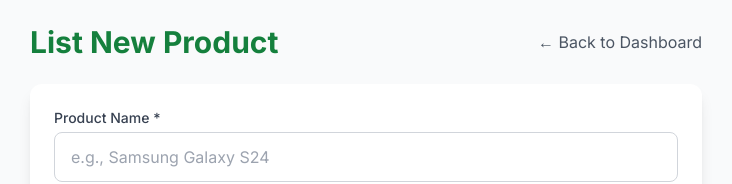
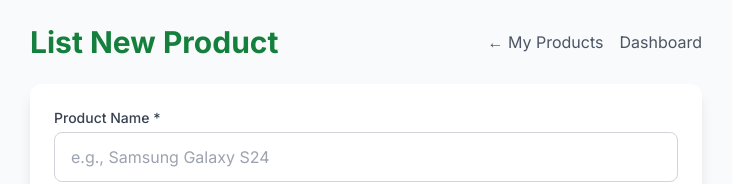
Before and after one commit to sikhumbuzilesncube/Trendsell, a Next.js app: page /dashboard/supplier/new in a window 1280 px wide. Shown: the top 184 px of the page, without its empty margins (274-1006 px from the left). Built offline with nearby package versions, Linux system fonts and the light colour scheme; no server answers; the database is empty.

Commit message:
Update page.tsx

```diff
--- a/app/dashboard/supplier/new/page.tsx
+++ b/app/dashboard/supplier/new/page.tsx
@@ -67,7 +67,7 @@ export default function NewProduct() {
       // Parse numbers
       const wholesalePrice = parseFloat(formData.wholesale_price)
       const profitMargin = parseFloat(formData.seller_profit_margin)
-      const stockQuantity = parseInt(formData.stock_quantity)
+      const stockQuantity = parseInt(formData.stock_quantity) || 0
 
       if (isNaN(wholesalePrice) || wholesalePrice <= 0) {
         throw new Error('Please enter a valid wholesale price')
@@ -95,7 +95,7 @@ export default function NewProduct() {
           wholesale_price: wholesalePrice,
           seller_profit_margin: profitMargin,
           final_price: finalPrice,
-          stock_quantity: stockQuantity || 0,
+          stock_quantity: stockQuantity,
           image_urls: imageUrls,
           verified: false
         })
@@ -129,9 +129,14 @@ export default function NewProduct() {
       <div className="container mx-auto max-w-2xl">
         <div className="flex items-center justify-between mb-6">
           <h1 className="text-3xl font-bold text-green-700">List New Product</h1>
-          <Link href="/dashboard/supplier" className="text-gray-600 hover:text-green-600">
-            ← Back to Dashboard
-          </Link>
+          <div className="flex gap-4">
+            <Link href="/dashboard/supplier/products" className="text-gray-600 hover:text-green-600">
+              ← My Products
+            </Link>
+            <Link href="/dashboard/supplier" className="text-gray-600 hover:text-green-600">
+              Dashboard
+            </Link>
+          </div>
         </div>
 
         <div className="bg-white rounded-xl shadow-lg p-6">
```
